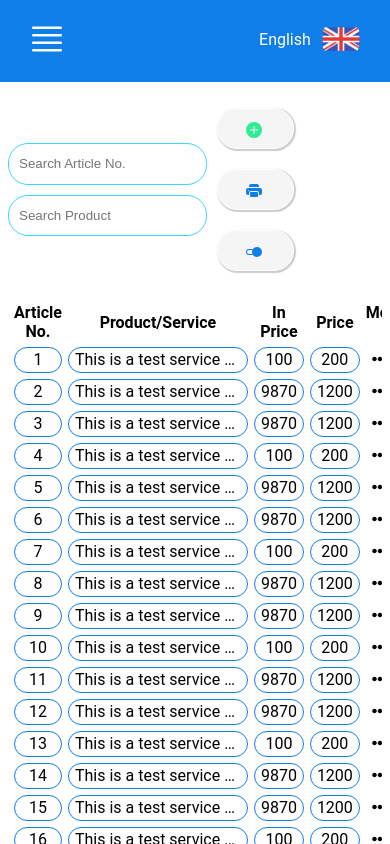
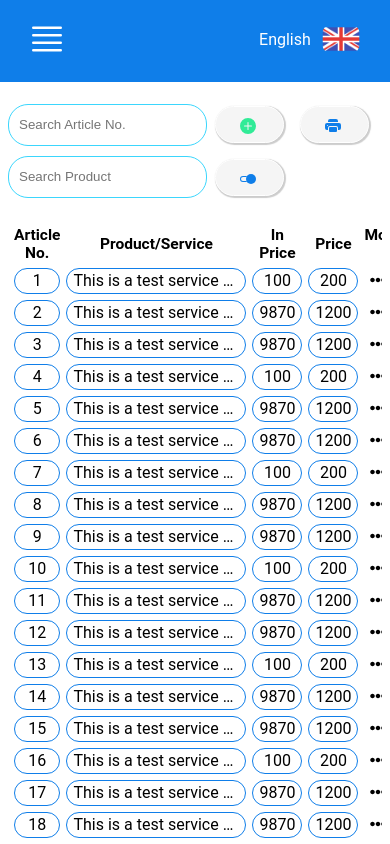
Before and after one commit to tajpuriya27/LettFaktura-pricelist-react, a React (Vite) app: page / in a window 390 px wide. Built offline with nearby package versions, Linux system fonts and the light colour scheme.

Commit message:
fix: reponsive design

```diff
--- a/src/style.css
+++ b/src/style.css
@@ -344,8 +344,17 @@ td:nth-child(6) {
     border-spacing: 0.4rem;
   }
 
+  .main > #price-content > table > thead > tr > th {
+    font-size: 0.97rem;
+  }
+
   .main > #price-content > table > tbody > tr > td:nth-child(2) {
     max-width: 180px;
   }
+
+  #price-title > .price-title-right > .btn-design {
+    padding: 8px 16px;
+    margin: 8px;
+  }
 }
 /* End: Mobile view */
```
